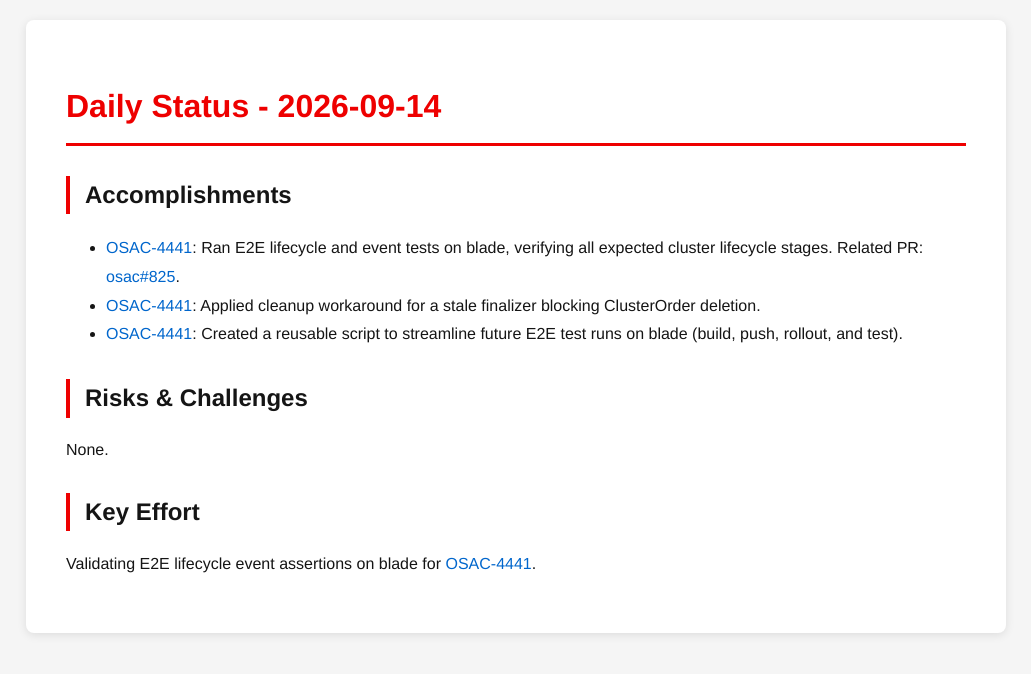
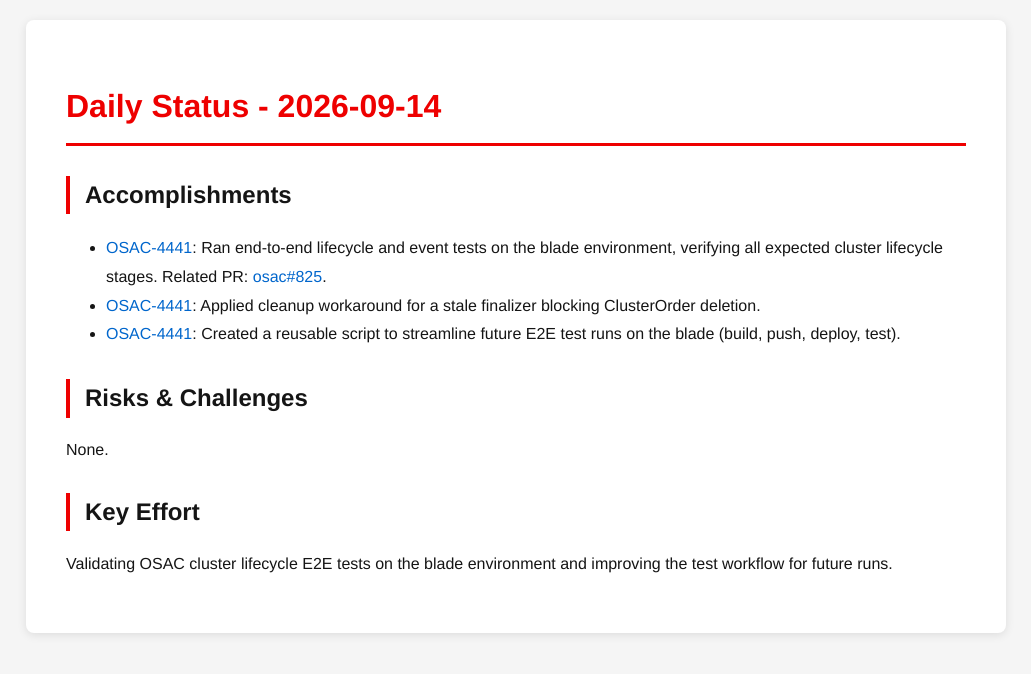
Before and after one commit to tzvatot/daily-status, a Jekyll site: the page built from 2026-09-14.md, in a window 1280 px wide. Shown: the top 674 px of the page, without its empty margins (124-1155 px from the left). Built offline with Jekyll 4.4.1, drawn with Linux system fonts in a browser that asks for light colours.

Commit message:
Daily status update - 2026-09-14

```diff
--- a/2026-09-14.md
+++ b/2026-09-14.md
@@ -7,12 +7,12 @@ date: 2026-09-14
 # Daily Status - 2026-09-14
 
 ## Accomplishments
-- [OSAC-4441](https://redhat.atlassian.net/browse/OSAC-4441): Ran E2E lifecycle and event tests on blade, verifying all expected cluster lifecycle stages. Related PR: [osac#825](https://github.com/osac-project/osac/pull/825).
+- [OSAC-4441](https://redhat.atlassian.net/browse/OSAC-4441): Ran end-to-end lifecycle and event tests on the blade environment, verifying all expected cluster lifecycle stages. Related PR: [osac#825](https://github.com/osac-project/osac/pull/825).
 - [OSAC-4441](https://redhat.atlassian.net/browse/OSAC-4441): Applied cleanup workaround for a stale finalizer blocking ClusterOrder deletion.
-- [OSAC-4441](https://redhat.atlassian.net/browse/OSAC-4441): Created a reusable script to streamline future E2E test runs on blade (build, push, rollout, and test).
+- [OSAC-4441](https://redhat.atlassian.net/browse/OSAC-4441): Created a reusable script to streamline future E2E test runs on the blade (build, push, deploy, test).
 
 ## Risks & Challenges
 None.
 
 ## Key Effort
-Validating E2E lifecycle event assertions on blade for [OSAC-4441](https://redhat.atlassian.net/browse/OSAC-4441).
+Validating OSAC cluster lifecycle E2E tests on the blade environment and improving the test workflow for future runs.
```
